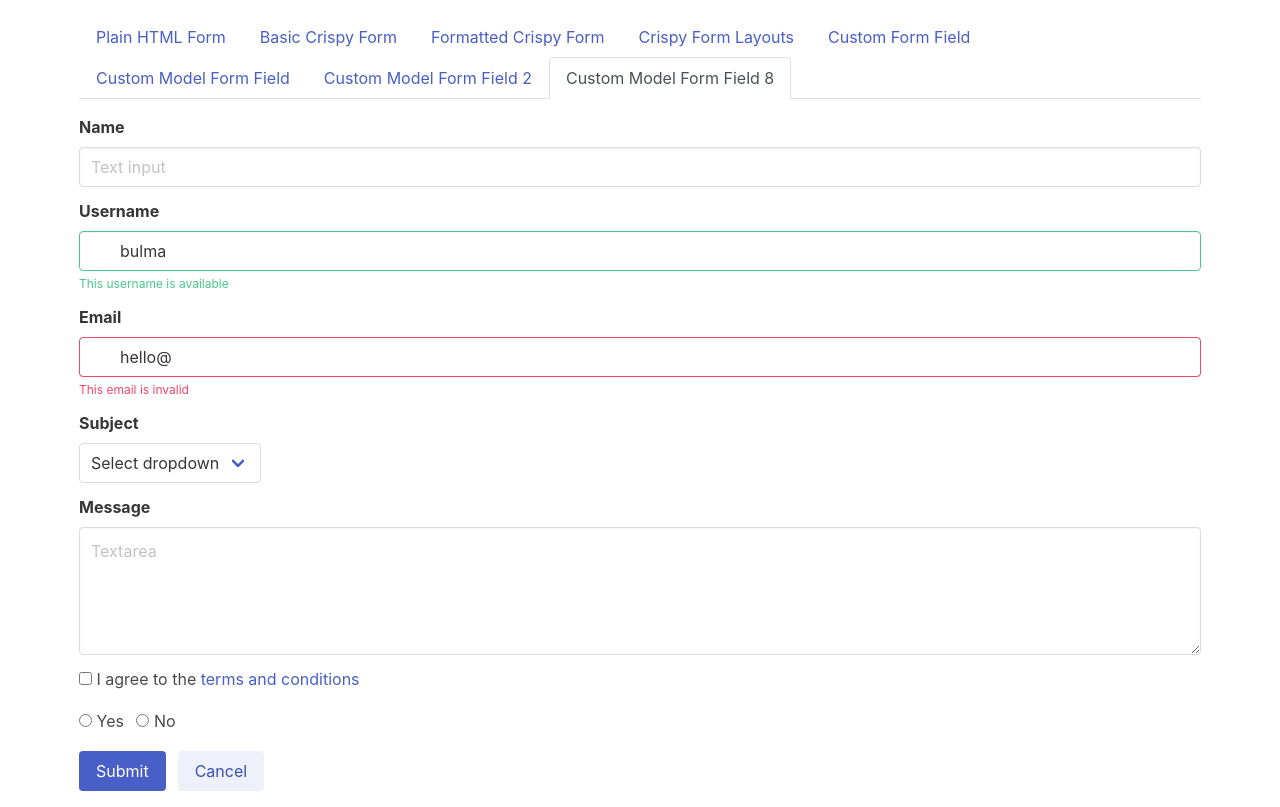
After one commit to paultrigcode/Django-Crispy-Form-Template, a Django app: page /form/8/ in a window 1280 px wide. The commit adds this page. Run offline with Django 3.2, Linux system fonts and the light colour scheme; some libraries are stand-ins or nearby versions.

Commit message:
added bulma forms

```diff
--- a/exampform/templates/exampform/base.html
+++ b/exampform/templates/exampform/base.html
@@ -4,11 +4,15 @@
   <meta charset="utf-8">
   <meta name="viewport" content="width=device-width, initial-scale=1, shrink-to-fit=no">
   <link rel="stylesheet" href="https://stackpath.bootstrapcdn.com/bootstrap/4.1.3/css/bootstrap.min.css" integrity="sha384-MCw98/SFnGE8fJT3GXwEOngsV7Zt27NXFoaoApmYm81iuXoPkFOJwJ8ERdknLPMO" crossorigin="anonymous">
+  <link rel="stylesheet" href="https://cdn.jsdelivr.net/npm/bulma@0.9.1/css/bulma.min.css">
+
   <title>{% block title %}My Site{% endblock %}</title>
   <style type="text/css">
     .asteriskField {
       display: none;
     }
+/*    .input {max-width: 2em};
+*/
   </style>
 </head>
 <body>
@@ -32,6 +36,12 @@
       <li class="nav-item">
         <a class="nav-link{% if request.path == '/form/6/' %} active{% endif %}" href="{% url 'form_6' %}">Custom Model Form Field</a>
       </li>
+      <li class="nav-item">
+        <a class="nav-link{% if request.path == '/form/7/' %} active{% endif %}" href="{% url 'form_7' %}">Custom Model Form Field 2</a>
+      </li>
+      <li class="nav-item">
+        <a class="nav-link{% if request.path == '/form/8/' %} active{% endif %}" href="{% url 'form_8' %}">Custom Model Form Field 8</a>
+      </li>
     </ul>
   </div>
   <div class="container mb-4">
--- a/exampmodelform/forms.py
+++ b/exampmodelform/forms.py
@@ -17,8 +17,8 @@ class CrispyPostForm(ArticleForm):
         self.helper = FormHelper()
         self.helper.layout = Layout(
             Row(
-                Column('title', css_class='form-group col-md-6 mb-0'),
-                Column('description', css_class='form-group col-md-6 mb-0'),
+                Column('title', css_class='form-group col-xs-3 mb-0'),
+                Column('description', css_class='form-group col-xs-3 mb-0'),
                 css_class='form-row'
             ),
             Submit('submit','Submit'))
--- /dev/null
+++ b/exampmodelform/templates/exampmodelform/bulma.html
@@ -0,0 +1,92 @@
+{% extends 'exampform/base.html' %}
+
+{% block content %}
+
+
+
+<div class="field">
+  <label class="label">Name</label>
+  <div class="control">
+    <input class="input" type="text" placeholder="Text input">
+  </div>
+</div>
+
+<div class="field">
+  <label class="label">Username</label>
+  <div class="control has-icons-left has-icons-right">
+    <input class="input is-success" type="text" placeholder="Text input" value="bulma">
+    <span class="icon is-small is-left">
+      <i class="fas fa-user"></i>
+    </span>
+    <span class="icon is-small is-right">
+      <i class="fas fa-check"></i>
+    </span>
+  </div>
+  <p class="help is-success">This username is available</p>
+</div>
+
+<div class="field">
+  <label class="label">Email</label>
+  <div class="control has-icons-left has-icons-right">
+    <input class="input is-danger" type="email" placeholder="Email input" value="hello@">
+    <span class="icon is-small is-left">
+      <i class="fas fa-envelope"></i>
+    </span>
+    <span class="icon is-small is-right">
+      <i class="fas fa-exclamation-triangle"></i>
+    </span>
+  </div>
+  <p class="help is-danger">This email is invalid</p>
+</div>
+
+<div class="field">
+  <label class="label">Subject</label>
+  <div class="control">
+    <div class="select">
+      <select>
+        <option>Select dropdown</option>
+        <option>With options</option>
+      </select>
+    </div>
+  </div>
+</div>
+
+<div class="field">
+  <label class="label">Message</label>
+  <div class="control">
+    <textarea class="textarea" placeholder="Textarea"></textarea>
+  </div>
+</div>
+
+<div class="field">
+  <div class="control">
+    <label class="checkbox">
+      <input type="checkbox">
+      I agree to the <a href="#">terms and conditions</a>
+    </label>
+  </div>
+</div>
+
+<div class="field">
+  <div class="control">
+    <label class="radio">
+      <input type="radio" name="question">
+      Yes
+    </label>
+    <label class="radio">
+      <input type="radio" name="question">
+      No
+    </label>
+  </div>
+</div>
+
+<div class="field is-grouped">
+  <div class="control">
+    <button class="button is-link">Submit</button>
+  </div>
+  <div class="control">
+    <button class="button is-link is-light">Cancel</button>
+  </div>
+</div>
+
+{% endblock %}
--- a/exampmodelform/templates/exampmodelform/modelform.html
+++ b/exampmodelform/templates/exampmodelform/modelform.html
@@ -4,4 +4,5 @@
 
 {% block content %}
   {% crispy form %}
+
 {% endblock %}
--- a/exampmodelform/views.py
+++ b/exampmodelform/views.py
@@ -3,13 +3,28 @@ from .forms import CrispyPostForm
 from django.views.generic.edit import CreateView, DeleteView, UpdateView
 from django.urls import reverse_lazy
 from .models import Post
+from django.contrib.messages.views import SuccessMessageMixin
+
 
 
 
 # Create your views here.
 
-class CrispyPostFormView(CreateView):
+class CrispyPostFormView(SuccessMessageMixin,CreateView):
     model = Post
     form_class = CrispyPostForm
     success_url = reverse_lazy('success')
     template_name = 'exampmodelform/modelform.html'
+    success_message = "was created successfully"
+
+
+
+class CrispyPostFormView2(CreateView):
+    model = Post
+    form_class = CrispyPostForm
+    success_url = reverse_lazy('success')
+    template_name = 'exampmodelform/modelform2.html'
+
+
+def frontform(request):
+	return render(request,'exampmodelform/bulma.html')
--- a/formexample/settings.py
+++ b/formexample/settings.py
@@ -54,6 +54,7 @@ MIDDLEWARE = [
     'django.contrib.messages.middleware.MessageMiddleware',
     'django.middleware.clickjacking.XFrameOptionsMiddleware',
 ]
+
 
 ROOT_URLCONF = 'formexample.urls'
 
--- a/formexample/urls.py
+++ b/formexample/urls.py
@@ -30,6 +30,10 @@ urlpatterns = [
     path('form/5/', views.CustomFieldFormView.as_view(),name ='form_5'),
     path('success/', views.SuccessView.as_view(), name='success'),
     path('form/6/', piews.CrispyPostFormView.as_view(), name='form_6'),
+    path('form/7/', piews.CrispyPostFormView2.as_view(), name='form_7'),
+    path('form/8/', piews.frontform,name='form_8'),
+
+
 
 
 ]
```
Also changed, not shown: exampmodelform/templates/exampmodelform/modelform2.html (added, +12 -0 lines).
